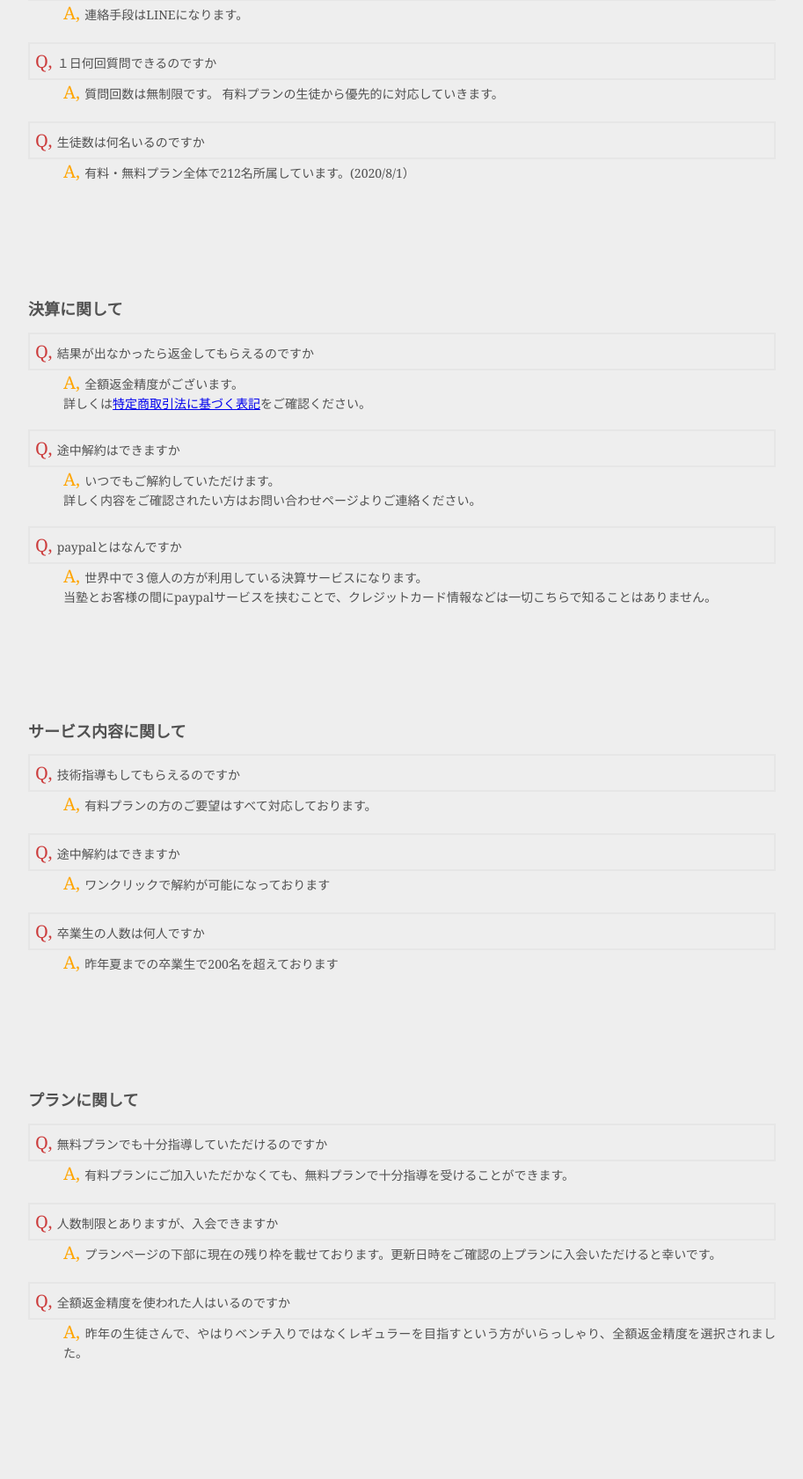
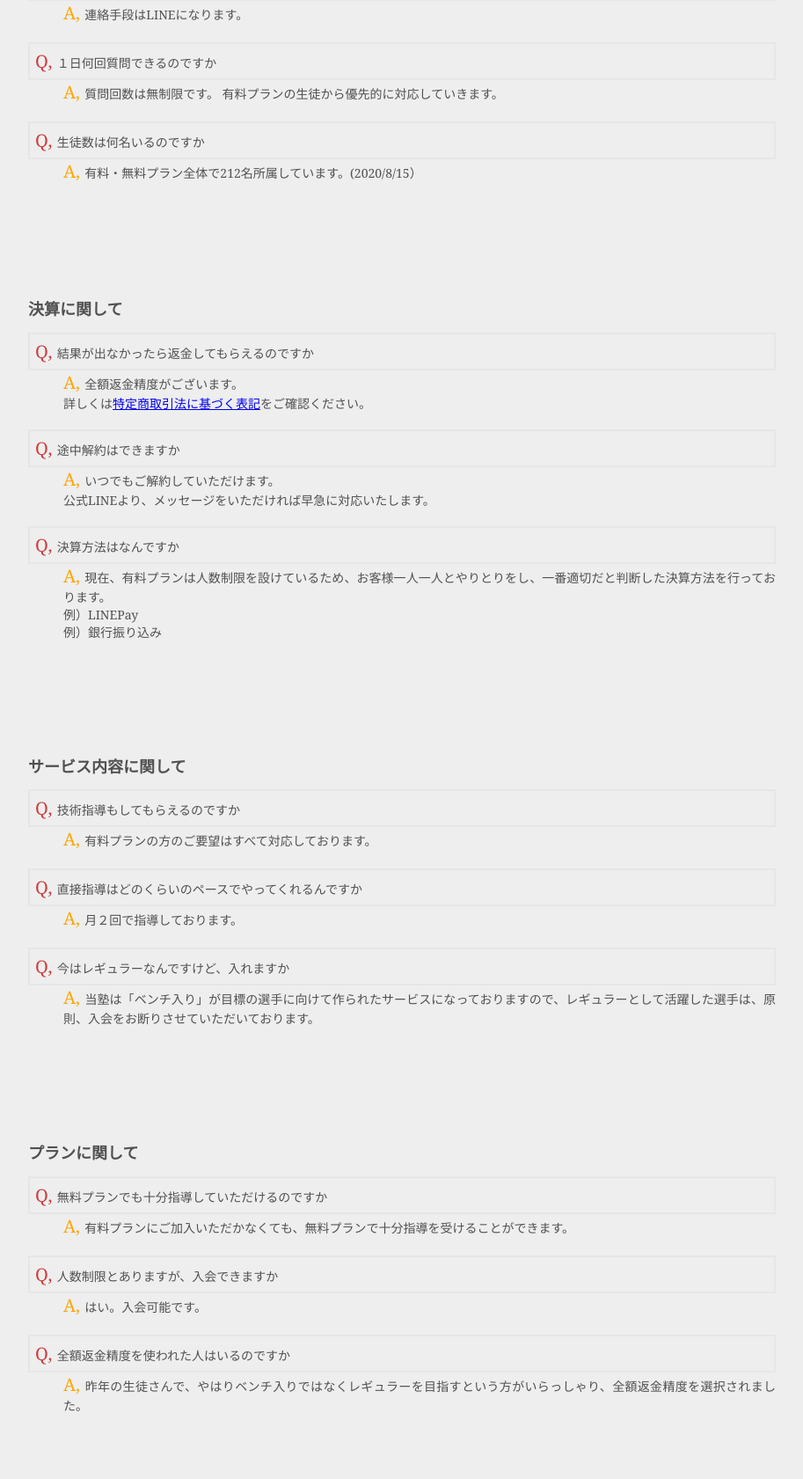
Before and after one commit to hirosan-blog/django-hoper, a Django app: page /question/ in a window 1280 px wide. Shown: the part 410-2091 px from the top of the page at 88% size, without its empty margins (183-1096 px from the left). Before the commit the page ends 1954 px from the top, so only its background shows below. Run offline with Django 3.2, Linux system fonts and the light colour scheme.

Commit message:
デプロイ2

```diff
--- a/app/templates/app/index.html
+++ b/app/templates/app/index.html
@@ -14,8 +14,7 @@
 <header>
   <div id="header_container">
   <div id="header_text">
-    <h3 id="header_h3">変更しました</h3>
-    <h1 id="header_h1">Enter sentences in here</h1>
+    <h1 id="header_h1">Don't fight.  Don't lose </h1>
   </div>
 </header>
 
--- a/app/templates/app/line.html
+++ b/app/templates/app/line.html
@@ -4,7 +4,7 @@
 {% block css %}
 <style>
   body{
-    margin-top:300px
+    margin-top:220px
   }
 #price_btn{
   width:160px;
@@ -31,7 +31,8 @@
 <p>①下のボタンより、公式LINEの登録をよろしくお願いします。</p>
 <p>②公式LINEの追加、または既に追加済みの方はメッセージより、プランの申請をよろしくお願いします。</p>
 <p>例）無料コースを体験します<br>
-例）スタンダートコースへの入会を希望します</p>
+  例）スタンダートコースへの入会を希望します</p>
+  <p>※公式LINE登録後、メッセージ送信をもって申請完了となります。</p>
 <a href="https://lin.ee/fyARPq1" id="price_btn">LINE
 登録</a>
 </div>
--- a/app/templates/app/question.html
+++ b/app/templates/app/question.html
@@ -22,7 +22,7 @@
     <dd>質問回数は無制限です。
     有料プランの生徒から優先的に対応していきます。</dd>
     <dt>生徒数は何名いるのですか</dt>
-    <dd>有料・無料プラン全体で212名所属しています。(2020/8/1）</dd>
+    <dd>有料・無料プラン全体で212名所属しています。(2020/8/15）</dd>
     <!-- <dt>生徒数は何名いるのですか</dt>
     <dd>有料・無料プラン全体で昨年秋で212名所属していました。</dd>
     <dt>生徒数は何名いるのですか</dt>
@@ -38,9 +38,13 @@
     <dd>全額返金精度がございます。<br>詳しくは<a href="{% url 'law' %}">特定商取引法に基づく表記</a>をご確認ください。</dd>
     <dt>途中解約はできますか</dt>
     <dd>いつでもご解約していただけます。<br>
-    詳しく内容をご確認されたい方はお問い合わせページよりご連絡ください。</dd>
-    <dt>paypalとはなんですか</dt>
-    <dd>世界中で３億人の方が利用している決算サービスになります。<br>当塾とお客様の間にpaypalサービスを挟むことで、クレジットカード情報などは一切こちらで知ることはありません。</dd>
+    公式LINEより、メッセージをいただければ早急に対応いたします。</dd>
+    <dt>決算方法はなんですか</dt>
+    <dd>現在、有料プランは人数制限を設けているため、お客様一人一人とやりとりをし、一番適切だと判断した決算方法を行っております。<br>
+    例）LINEPay<br>
+  例）銀行振り込み</dd>
+    <!-- <dt>paypalとはなんですか</dt>
+    <dd>世界中で３億人の方が利用している決算サービスになります。<br>当塾とお客様の間にpaypalサービスを挟むことで、クレジットカード情報などは一切こちらで知ることはありません。</dd> -->
   </dl>
 
 </section>
@@ -52,10 +56,10 @@
     <dt>技術指導もしてもらえるのですか</dt>
     <dd>有料プランの方のご要望はすべて対応しております。
     </dd>
-    <dt>途中解約はできますか</dt>
-    <dd>ワンクリックで解約が可能になっております</dd>
-    <dt>卒業生の人数は何人ですか</dt>
-    <dd>昨年夏までの卒業生で200名を超えております</dd>
+    <dt>直接指導はどのくらいのペースでやってくれるんですか</dt>
+    <dd>月２回で指導しております。</dd>
+    <dt>今はレギュラーなんですけど、入れますか</dt>
+    <dd>当塾は「ベンチ入り」が目標の選手に向けて作られたサービスになっておりますので、レギュラーとして活躍した選手は、原則、入会をお断りさせていただいております。</dd>
   </dl>
 
 </section>
@@ -68,7 +72,7 @@
     <dt>無料プランでも十分指導していただけるのですか</dt>
     <dd>有料プランにご加入いただかなくても、無料プランで十分指導を受けることができます。</dd>
     <dt>人数制限とありますが、入会できますか</dt>
-    <dd>プランページの下部に現在の残り枠を載せております。更新日時をご確認の上プランに入会いただけると幸いです。</dd>
+    <dd>はい。入会可能です。</dd>
     <dt>全額返金精度を使われた人はいるのですか</dt>
     <dd>昨年の生徒さんで、やはりベンチ入りではなくレギュラーを目指すという方がいらっしゃり、全額返金精度を選択されました。</dd>
   </dl>
```
Also changed, not shown: app/static/css/teacher.css (+4 -7 lines), app/templates/app/teacher.html (+5 -6 lines).
